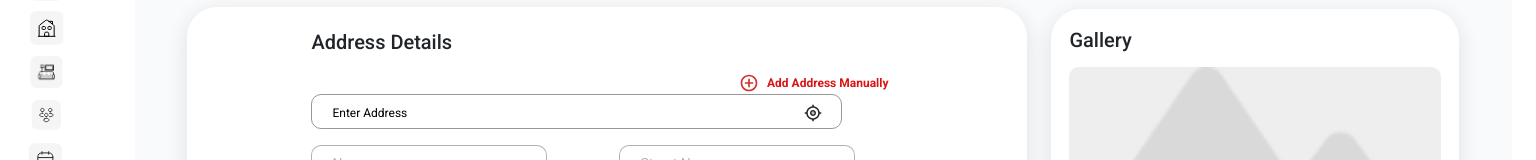
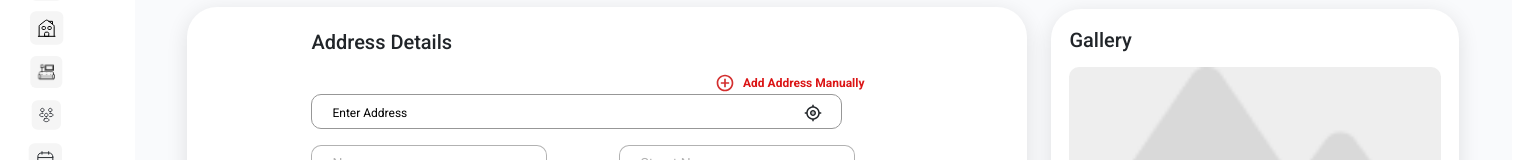
Before and after one commit to Abhay-Bhongade/canestatemainproject, a React (Vite) app: page /addproperty in a window 1536 px wide. Shown: the part 179-339 px from the top of the page. Built offline with nearby package versions, Linux system fonts and the light colour scheme.

Commit message:
commit message

```diff
--- a/src/components/Property/AddressDetailsInProperty.jsx
+++ b/src/components/Property/AddressDetailsInProperty.jsx
@@ -45,7 +45,7 @@ const AddressDetailsInProperty = () => {
         <div className="row">
           <h3 className="address-heading mt-2">Address Details</h3>
           <div className="col-md-12 mt-3">
-            <div className="text-end">
+            <div className="text-end teinforhigher">
               <AddCircleOutlineIcon
                 color="error"
                 sx={{ fontSize: "20px", Padding: "0 0 2px 0" }}
--- a/src/index.css
+++ b/src/index.css
@@ -2216,6 +2216,9 @@ height: 743px; */
   .select-input {
     width: 531px !important;
   }
+  .teinforhigher {
+    padding-right: 1.5rem !important;
+  }
 }
 
 .css-19xm0h7-MuiButtonBase-root-MuiPaginationItem-root.Mui-selected {
```
